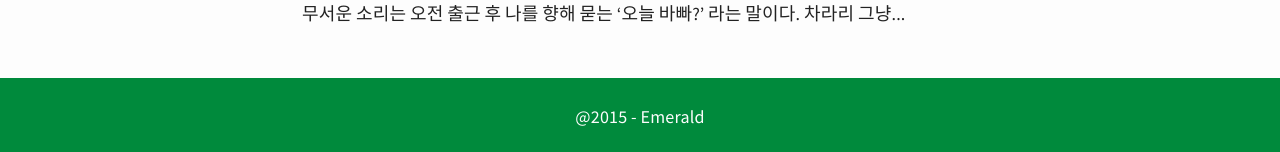
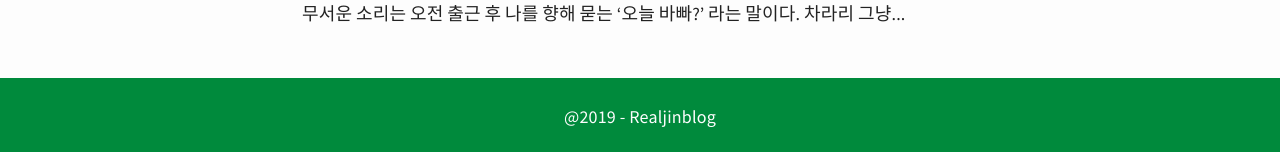
Before and after one commit to realjinblog/realjin, a Jekyll site: the page built from index.html, in a window 1280 px wide. Shown: the part 1389-1541 px from the top of the page. Built offline with Jekyll 4.4.1, drawn with Linux system fonts in a browser that asks for light colours; the list of posts is cut into pages by our own code.

Commit message:
푸터이름변경

```diff
--- a/_includes/footer.html
+++ b/_includes/footer.html
@@ -1 +1 @@
-<footer class="footer"><span>@2015 - Emerald</span></footer>
+<footer class="footer"><span>@2015 - Emerald</span></footer><footer class="footer"><span>@2019 - Realjinblog</span></footer>
```
